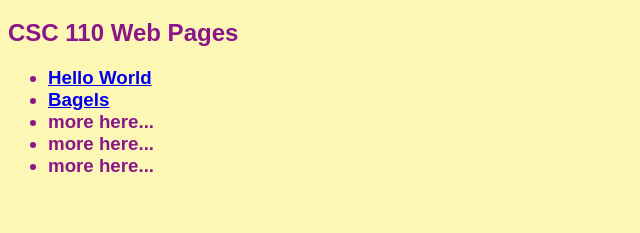
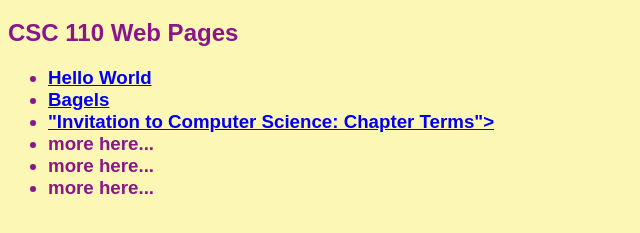
Before and after one commit to cfisher-pvcc/cfisher-pvcc.github.io, a plain HTML site: page index.html in a window 1280 px wide. Shown: the part 61-294 px from the top of the page, without its empty margins (0-640 px from the left). Drawn offline with Linux system fonts and the light colour scheme.

Commit message:
Update index.html

```diff
--- a/index.html
+++ b/index.html
@@ -18,6 +18,7 @@
 <ul>
     <li><a href = "helloworld.html"> Hello World </a></li>
     <li><a href = "bagels.html"> Bagels </a></li>
+    <li><a href = <h2>"Invitation to Computer Science: Chapter Terms"><h/2> </a></li>
     <li>more here...</li>
     <li>more here...</li>
     <li>more here...</li>
```
